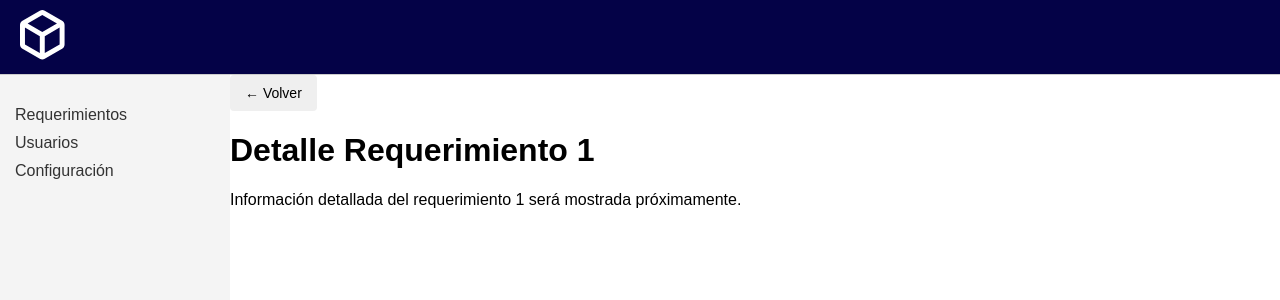
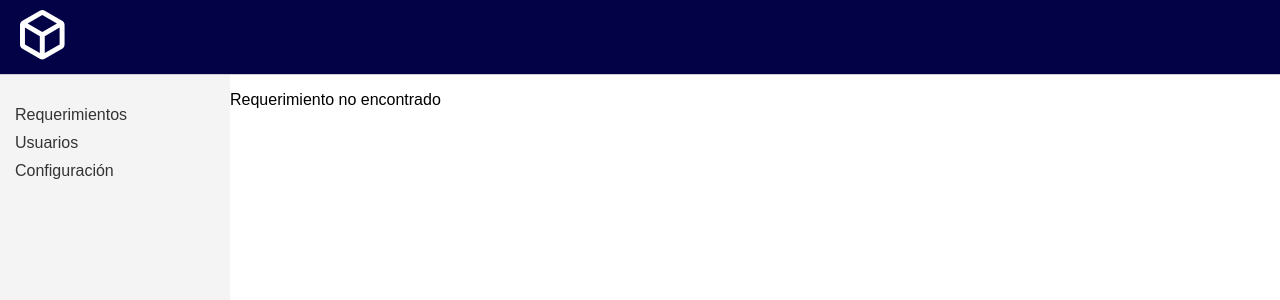
Before and after one commit to bekermanmatias/G10-RAIM-Disenio, a React (Create React App) app in the folder raim-client/: page /requirements/1 in a window 1280 px wide. Shown: the top 300 px of the page. Built offline with nearby package versions, Linux system fonts and the light colour scheme.

Commit message:
Arreglos Details

```diff
--- a/raim-client/src/App.js
+++ b/raim-client/src/App.js
@@ -8,7 +8,6 @@ import CrearRequerimiento from './components/requirements/createRequirement/Crea
 import Settings from './components/settings/Settings';
 import Login from './components/auth/Login';
 import Register from './components/auth/Register';
-import VisualizeRequirements from './components/requirements/visualizeRequirements/VisualizeRequirements';
 import RequirementDetail from './components/requirements/RequirementDetail';
 import FloatingCreateButton from './components/listRequirements/components/FloatingCreateButton';
 import './styles/App.css';
@@ -29,7 +28,6 @@ const App = () => {
                         <Route path="/requirements" element={<Requerimientos />} />
                         <Route path="/requirements/:codigo" element={<RequirementDetail />} />
                         <Route path="/crear-requerimiento" element={<CrearRequerimiento />} />
-                        <Route path="/details-requirement/:codigo" element={<VisualizeRequirements />} />
                         <Route path="/settings" element={<Settings />} />
                         <Route path="/login" element={<Login />} />
                         <Route path="/register" element={<Register />} />
--- a/raim-client/src/components/requirements/RequirementDetail.js
+++ b/raim-client/src/components/requirements/RequirementDetail.js
@@ -1,6 +1,7 @@
 // src/components/requirements/RequirementDetail.js
 import React from 'react';
 import { useParams, useNavigate } from 'react-router-dom';
+import { requerimientosData } from '../listRequirements/Requirements';
 
 const RequirementDetail = () => {
     const { codigo } = useParams();
@@ -9,6 +10,12 @@ const RequirementDetail = () => {
     const handleBack = () => {
         navigate('/requirements');
     };
+
+    const requerimiento = requerimientosData.find(req => req.codigo === codigo);
+
+    if (!requerimiento) {
+        return <p>Requerimiento no encontrado</p>;
+    }
 
     return (
         <div className="requirement-detail-container">
@@ -20,7 +27,12 @@ const RequirementDetail = () => {
             </div>
 
             <div className="requirement-detail-content">
-                <p>Información detallada del requerimiento {codigo} será mostrada próximamente.</p>
+                <p>Información detallada del requerimiento {codigo}.</p>
+                <p><strong>Código:</strong> {requerimiento.codigo}</p>
+                <p><strong>Asunto:</strong> {requerimiento.asunto}</p>
+                <p><strong>Estado:</strong> {requerimiento.estado}</p>
+                <p><strong>Propietario:</strong> {requerimiento.propietario}</p>
+                {/* Muestra otros detalles */}
             </div>
         </div>
     );
--- a/raim-client/src/components/requirements/visualizeRequirements/VisualizeRequirements.js
+++ /dev/null
@@ -1,27 +0,0 @@
-import React from 'react';
-import { useParams } from 'react-router-dom';
-import { requerimientosData } from '../../listRequirements/Requirements';
-
-const VisualizeRequirements = () => {
-    const { codigo } = useParams();
-
-    const requerimiento = requerimientosData.find(req => req.codigo === codigo);
-
-    if (!requerimiento) {
-        return <p>Requerimiento no encontrado</p>;
-    }
-
-    return (
-        <div>
-            <h1>Detalle del Requerimiento</h1>
-            <p><strong>Código:</strong> {requerimiento.codigo}</p>
-            <p><strong>Asunto:</strong> {requerimiento.asunto}</p>
-            <p><strong>Estado:</strong> {requerimiento.estado}</p>
-            <p><strong>Propietario:</strong> {requerimiento.propietario}</p>
-            {/* Muestra otros detalles */}
-            <button onClick={() => window.history.back()}>↩ Regresar</button>
-        </div>
-    );
-};
-
-export default VisualizeRequirements;
```
